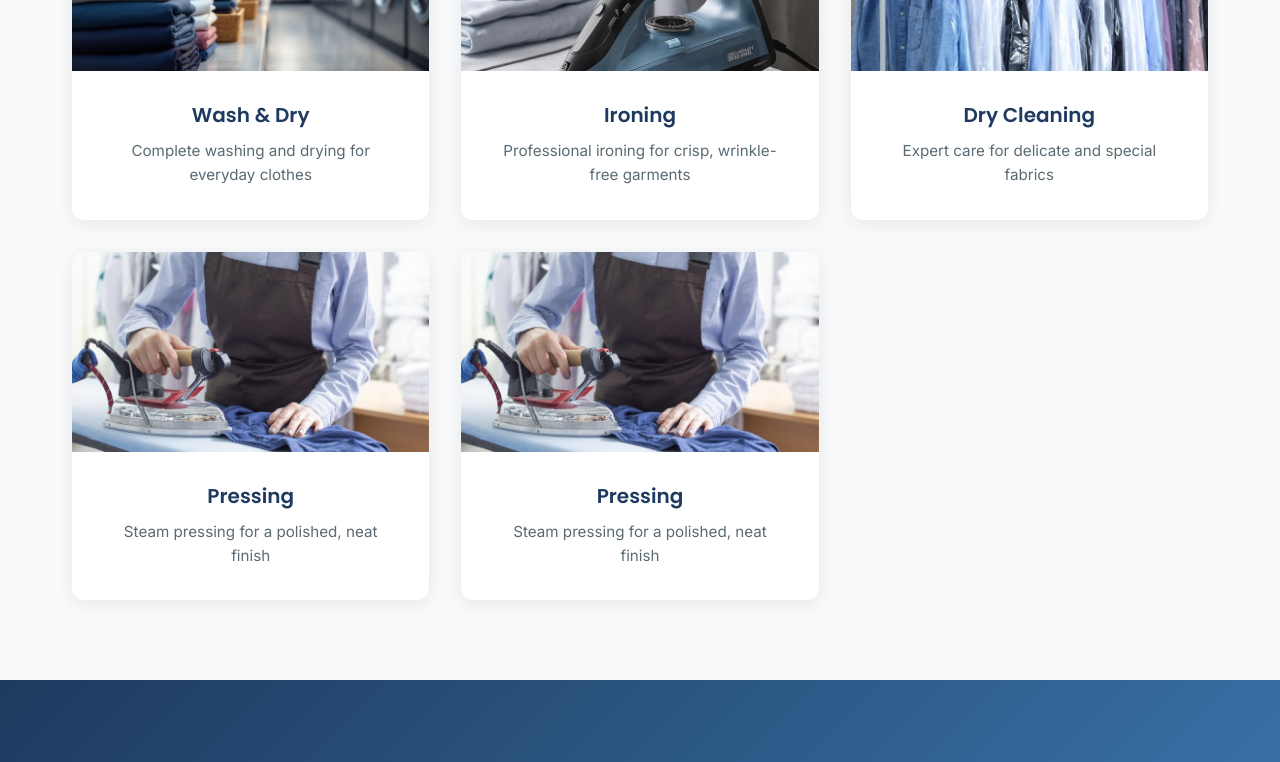
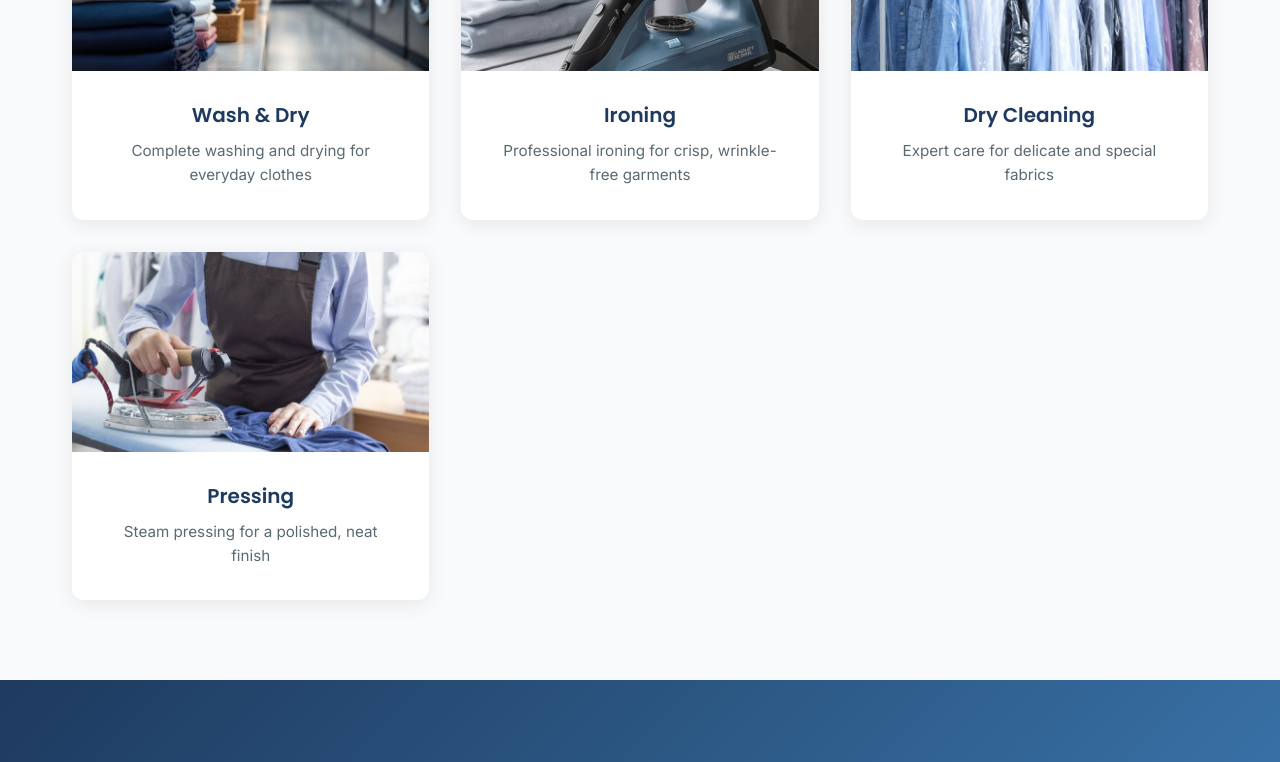
Before and after one commit to KavishaPerera/Wash-TUB, a React app in the folder frontend/: page /services in a window 1280 px wide. Shown: the part 625-1387 px from the top of the page. Built offline with nearby package versions, Linux system fonts and the light colour scheme; the HTML template or start-up script is replaced by a standard one.

Commit message:
change services

```diff
--- a/frontend/src/pages/Services.jsx
+++ b/frontend/src/pages/Services.jsx
@@ -36,12 +36,7 @@ const services = [
         image: pressingImg,
         description: 'Steam pressing for a polished, neat finish'
     },
-    {
-        id: 4,
-        title: 'Pressing',
-        image: pressingImg,
-        description: 'Steam pressing for a polished, neat finish'
-    }
+
 ];
 
 const Services = () => {
```
